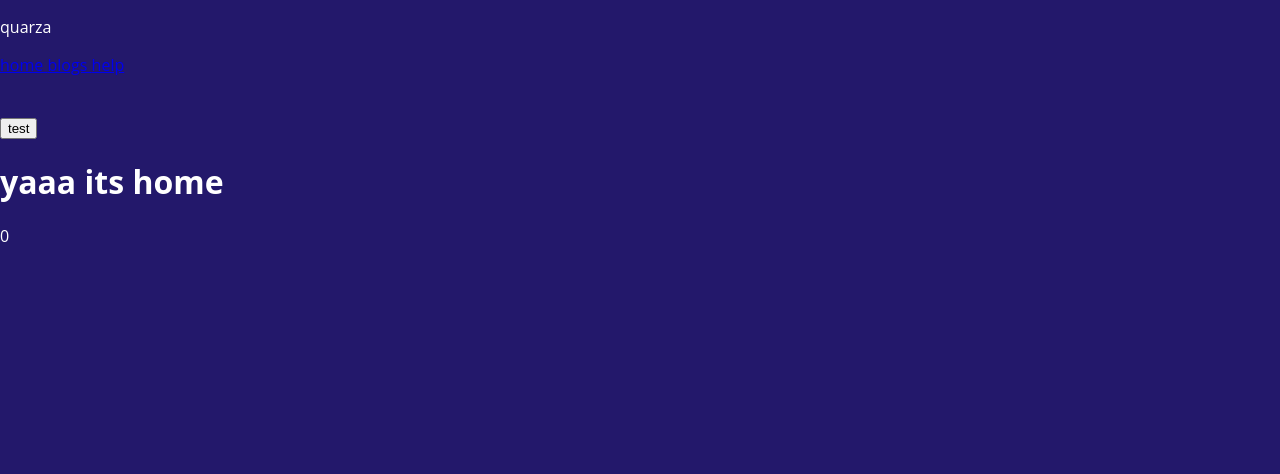
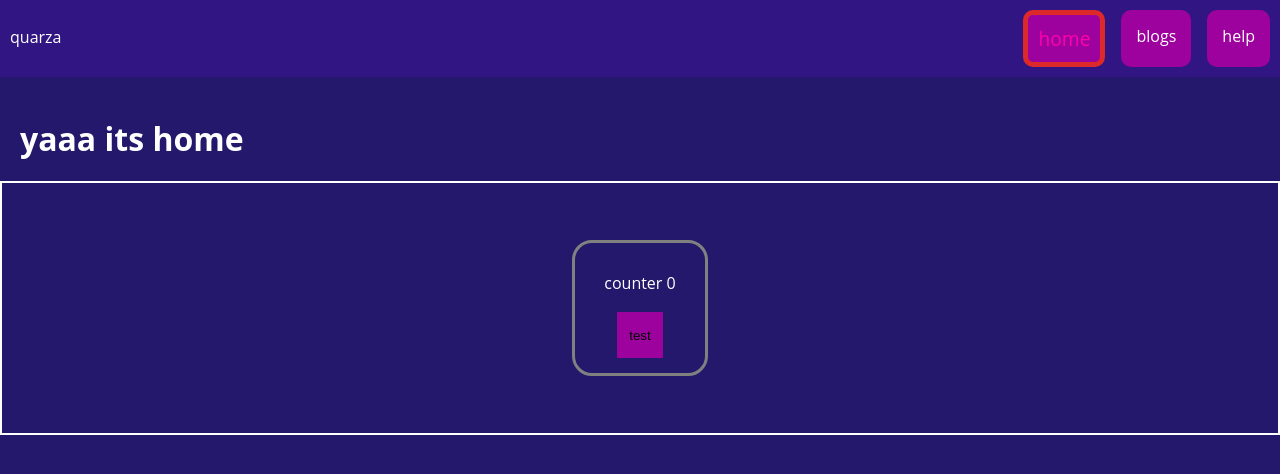
Before and after one commit to quarzasiphix/learning-react, a React (Vite) app: page / in a window 1280 px wide. Shown: the top 474 px of the page. Built offline with nearby package versions, Linux system fonts and the light colour scheme.

Commit message:
fixing desgin, re arranged css

```diff
--- a/src/App.tsx
+++ b/src/App.tsx
@@ -8,8 +8,8 @@ import { createBrowserRouter,
 import { useState, useEffect } from 'react'
 import BlogList from './pages/BlogList'
 import HomePage from './pages/Home'
-import Contact from './layout/help/contact'
-import Faq from './layout/help/faq'
+import Contact from './help/contact'
+import Faq from './help/faq'
 
 import RootLayout from './layout/RootLayout'
 import HelpLayout from './layout/HelpLayout'
@@ -27,7 +27,6 @@ const router = createBrowserRouter(
           <Route path="faq" element={<Faq/>}/>
           <Route path="contact" element={<Contact/>}/>
         </Route>
-
         <Route path="*" element={<NotFound/>}/>
       </Route>
   )
--- a/src/Navbar.tsx
+++ b/src/Navbar.tsx
@@ -4,7 +4,6 @@ import { NavLink} from 'react-router-dom'
 const Navbar = () => {
     return(
         <div className="navbar">
-
             <NavLink to="/"> home </NavLink>
             <NavLink to="/blogs"> blogs </NavLink>
         </div>
--- a/src/layout/HelpLayout.tsx
+++ b/src/layout/HelpLayout.tsx
@@ -1,14 +1,18 @@
 import { NavLink, Outlet } from 'react-router-dom'
+import './help.css'
 
 export default function HelpLayout () {
     return (
+        <div className="help">
+
         <div className="help-layout">
             <h1> help </h1>
             <nav>
                 <NavLink to="./faq"> view faq </NavLink>
                 <NavLink to="./contact"> contact us </NavLink>
             </nav>
-            <Outlet />
+                <Outlet />
+        </div>
         </div>
     )
 }
--- a/src/layout/RootLayout.tsx
+++ b/src/layout/RootLayout.tsx
@@ -1,4 +1,5 @@
 import { NavLink, Outlet } from 'react-router-dom'
+import './layout.css'
 
 export default function RootLayout () {
     return (
--- /dev/null
+++ b/src/layout/help.css
@@ -0,0 +1,33 @@
+.help {
+    display: flex;
+    justify-content: center;
+    margin: 0;
+}
+
+.help-layout {
+    display: flex;
+    text-align: center;
+    text-decoration: none;
+    flex-direction: column;
+    margin: 20px;
+}
+
+.help-layout nav {
+    display: flex;
+    gap: 20px;
+}
+
+.help-layout a {
+    gap: 30px;
+    text-decoration: none;
+    color: rgb(173, 173, 173);
+}
+
+.help-layout a.active {
+    color: pink;
+}
+
+.outlet {
+    border: 2px solid white;
+    margin: 0;
+}
--- /dev/null
+++ b/src/layout/layout.css
@@ -0,0 +1,30 @@
+.navbar {
+    display: flex;
+    justify-content: space-between;
+    background-color: rgba(108, 19, 223, 0.2);
+    padding: 0;
+    margin: 0;
+    box-sizing: border-box;
+    padding: 10px;
+}
+
+.navbar .links {
+    display: flex;
+    gap: 16px;
+}
+
+.navbar .links a {
+    background-color: var(--secondary-color);
+    padding: 10px;
+    color: var(--text-color);
+    text-decoration: none;
+    border: 5px solid var(--secondary-color);
+    border-radius: 10px;
+}
+
+.navbar .links a.active {
+    border: 5px solid rgb(221, 41, 41);
+    transition: 100ms;
+    color: rgb(255, 0, 170);
+    font-size: 120%;
+}
--- a/src/pages/BlogList.tsx
+++ b/src/pages/BlogList.tsx
@@ -1,4 +1,5 @@
 import { useState } from "react";
+import './blog.css'
 
 interface Blog {
   id: number;
--- a/src/pages/Home.tsx
+++ b/src/pages/Home.tsx
@@ -1,17 +1,19 @@
 import { useState } from 'react'
+import './home.css'
 
 const HomePage = () => {
     const [count, setCount] = useState(0)
 
     return (
-        <> <div className='fafosec'>
-                <div className='fafo'>
-                    <button onClick={() => { setCount(count+ + 1) }}> test </button>
-                </div>
+        <>
+        <div className="home">
+        <h1> yaaa its home </h1>
+        </div>
+        <div className='fafosec'>
+            <div className='fafo'>
+            <p> counter {count} </p>
+                <button onClick={() => { setCount(count + 1) }}> test </button>
             </div>
-        <div className="home">
-            <h1> yaaa its home</h1>
-                <p> {count} </p>
         </div>
         </>
     )
--- /dev/null
+++ b/src/pages/blog.css
@@ -0,0 +1,19 @@
+.blog-list {
+    margin: 20px;
+}
+
+.blog-preview {
+    padding: 10px 16px;
+    margin: 20px;
+    border-bottom: 1px solid white;
+}
+
+.blog-preview:hover {
+    box-shadow: 1px 3px 5px rgb(14, 14, 14);
+}
+
+.blog-preview h2 {
+    font-size: 20px;
+    color: var(--primary-color);
+    margin-bottom: 8px;
+}
--- /dev/null
+++ b/src/pages/home.css
@@ -0,0 +1,41 @@
+.home {
+    margin: 20px;
+}
+
+.fafosec {
+    display: flex;
+    justify-content: center;
+    align-items: center;
+    flex-direction: column;
+    border: 2px solid white;
+    align-items: center;
+    margin: 0px;
+    padding: 0;
+    height: 250px;
+}
+
+.fafo {
+    display: flex;
+    align-items: center;
+    justify-content: center;
+    border: 3px solid gray;
+    flex-direction: column;
+    width: 130px;
+    height: 130px;
+    padding: 0px;
+    border-radius: 20px;
+}
+
+.fafo button {
+    margin: 0;
+    width: 50px;
+    height: 50px;
+    background-color: var(--secondary-color);
+    border: 2px solid var(--primary-color);
+}
+
+.fafo button:hover {
+    transition: 100ms;
+    border: 2px solid var(--secondary-color);
+    border-radius: 3px;
+}
```
Also changed, not shown: src/help/contact.tsx (renamed from src/layout/help/contact.tsx), src/help/faq.tsx (renamed from src/layout/help/faq.tsx).
